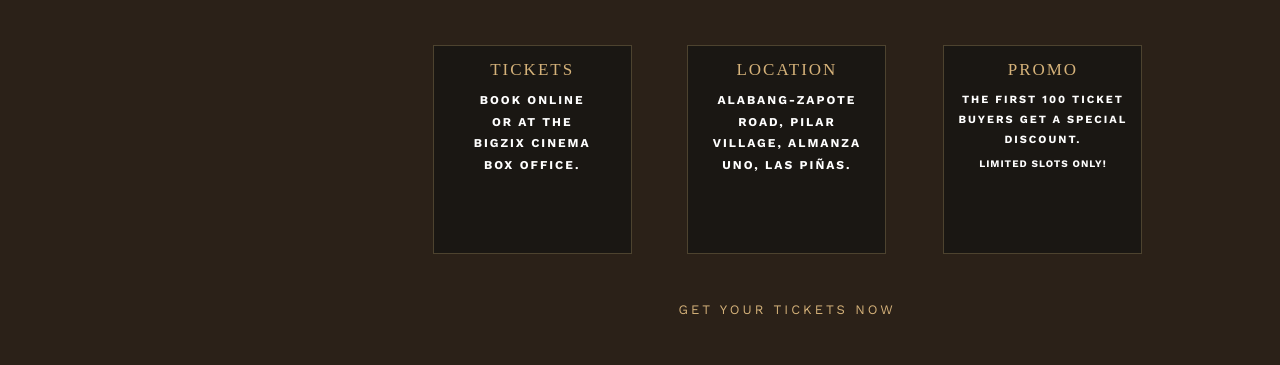
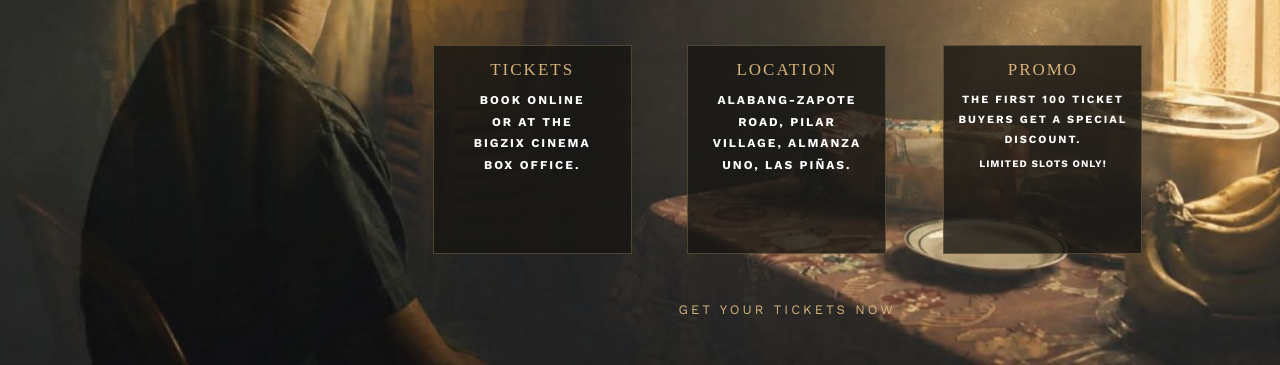
Before and after one commit to xSilvestre01/Countdown-Timer, a plain HTML site: page index.html in a window 1280 px wide. Shown: the part 435-800 px from the top of the page. Drawn offline with nearby package versions, Linux system fonts and the light colour scheme; a web font is replaced by a local one.

Commit message:
Update index.html

```diff
--- a/index.html
+++ b/index.html
@@ -525,7 +525,7 @@
 
 <body>
 
-    <img class="bg" src="background.svg" alt="Background">
+    <img class="bg" src="background.jpeg" alt="Background">
 
     <p class="brand">BIGZIX CINEMA</p>
 
```
